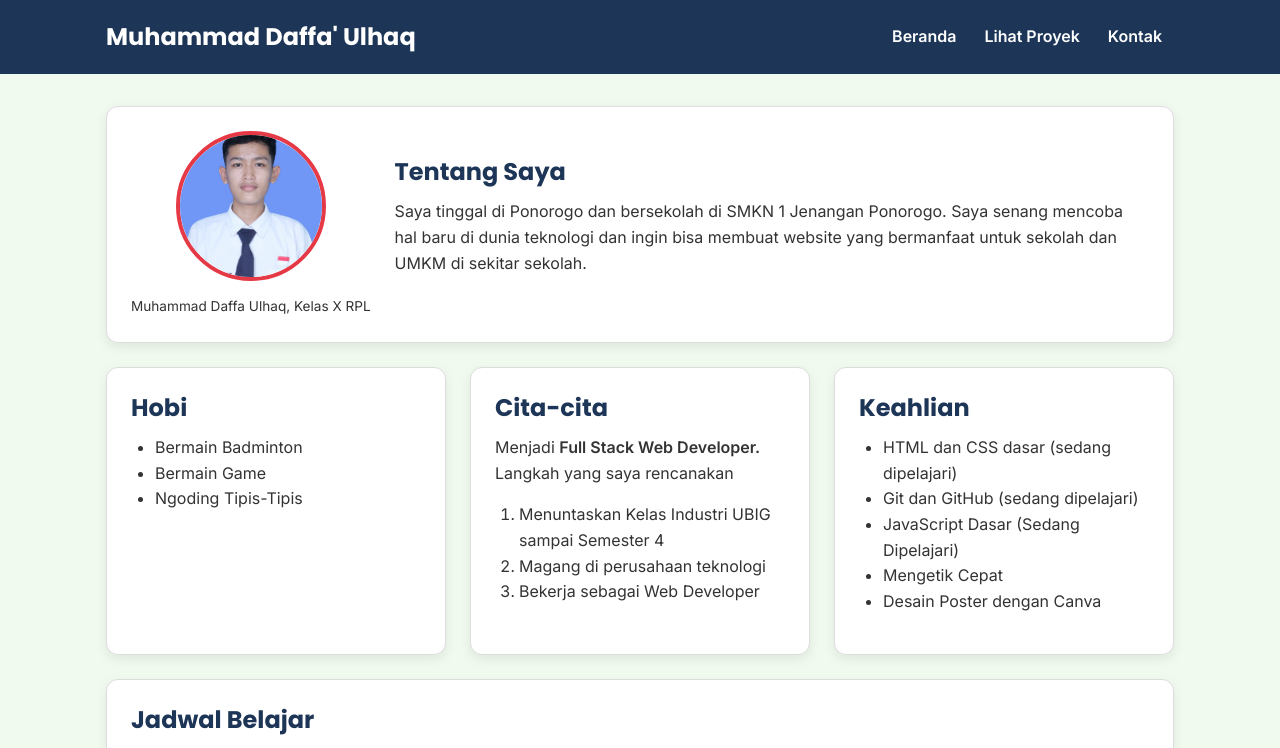
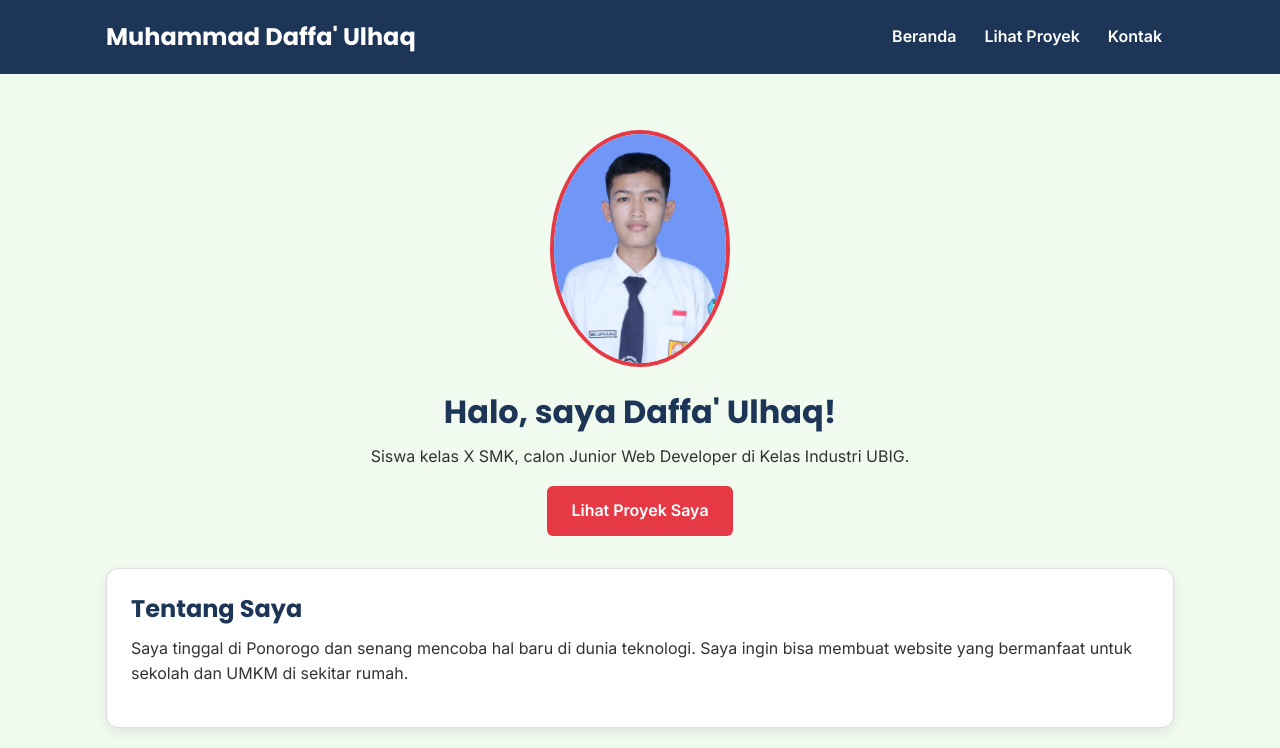
Before and after one commit to ulhaq-boop/Portofolio, a plain HTML site: page latihan/w5/index.html in a window 1280 px wide. Shown: the top 748 px of the page. Drawn offline with Linux system fonts and the light colour scheme.

Commit message:
feat:memperbaiki

```diff
--- a/css/style.css
+++ b/css/style.css
@@ -1,3 +1,4 @@
+/* Gaya portofolio Andi Pratama   Palet: #1D3557 (utama), #E63946 (aksen), #F1FAEE (latar)   Huruf: Poppins (judul), Inter (isi)   Tata letak: mobile first, titik ubah 768px (tablet) dan 1024px (laptop) */
 /* 1. Reset */
 * {
     box-sizing: border-box;
@@ -9,7 +10,8 @@ img {
     height: auto;
 }
 
-/* 2. Dasar halaman */
+
+/* 2. Dasar halaman: warna dan huruf */
 body {
     font-family: "Inter", Arial, sans-serif;
     font-size: 1rem;
@@ -18,7 +20,9 @@ body {
     background-color: #F1FAEE;
 }
 
-h1, h2, h3 {
+h1,
+h2,
+h3 {
     font-family: "Poppins", Arial, sans-serif;
     color: #1D3557;
     line-height: 1.3;
@@ -28,21 +32,18 @@ h2 {
     margin-bottom: 0.75rem;
 }
 
-p, ul, ol {
+p,
+ul,
+ol {
     margin-bottom: 1rem;
-}
-
-ul, ol {
-    padding-left: 1.5rem;
 }
 
 a {
     color: #E63946;
 }
 
-/* 3. Container, Header, dan Navbar */
+/* 3. Wadah, header, dan menu */
 .container {
-    width: 100%;
     max-width: 1100px;
     margin: 0 auto;
     padding: 0 1rem;
@@ -69,7 +70,6 @@ header h1 {
 
 nav ul {
     display: flex;
-    flex-wrap: wrap;
     gap: 0.25rem;
     padding: 0;
     margin: 0;
@@ -85,52 +85,48 @@ nav a {
     text-decoration: none;
 }
 
-/* 4. Isi Utama */
+/* 4. Isi utama, hero, dan kartu */
 main {
     padding: 1.5rem 0;
 }
 
-/* 5. Kartu */
+.hero {
+    display: flex;
+    flex-direction: column;
+    align-items: center;
+    gap: 1.5rem;
+    padding: 1rem 0 2rem;
+    text-align: center;
+}
+
+.hero img {
+    border: 4px solid #E63946;
+    border-radius: 50%;
+}
+
+.hero h2 {
+    font-size: 2rem;
+}
+
+.tombol {
+    display: inline-block;
+    padding: 0.75rem 1.5rem;
+    border-radius: 6px;
+    background-color: #E63946;
+    color: #FFFFFF;
+    font-weight: 600;
+    text-decoration: none;
+}
+
 .kartu {
-    width: 100%;
     background-color: #FFFFFF;
-    padding: 1.5rem;
+    padding: 1rem;
     margin-bottom: 1.5rem;
     border: 1px solid #DDDDDD;
     border-radius: 12px;
     box-shadow: 0 4px 12px rgba(0, 0, 0, 0.08);
 }
 
-/* 6. Tentang Saya */
-.tentang {
-    display: flex;
-    flex-direction: column;
-    align-items: center;
-    gap: 1.5rem;
-}
-
-.tentang figure {
-    text-align: center;
-}
-
-.tentang img {
-    width: 150px;
-    height: 150px;
-    object-fit: cover;
-    border: 4px solid #E63946;
-    border-radius: 50%;
-}
-
-.tentang figcaption {
-    font-size: 0.85rem;
-    margin-top: 0.5rem;
-}
-
-.isi-tentang {
-    flex: 1;
-}
-
-/* 7. Hobi, Cita-cita, dan Keahlian */
 .daftar-kartu {
     display: flex;
     flex-wrap: wrap;
@@ -143,11 +139,14 @@ main {
     margin-bottom: 0;
 }
 
-/* 8. Tabel Kegiatan Belajar */
+article img {
+    border-radius: 8px;
+    border: 1px solid #DDDDDD;
+}
+
+/* 5. Tabel */
 table {
-    width: 100%;
     border-collapse: collapse;
-    margin-top: 1rem;
 }
 
 caption {
@@ -156,9 +155,10 @@ caption {
     margin-bottom: 0.5rem;
 }
 
-th, td {
+th,
+td {
     border: 1px solid #CCCCCC;
-    padding: 0.75rem;
+    padding: 0.5rem 0.75rem;
     text-align: left;
 }
 
@@ -167,7 +167,84 @@ th {
     color: #FFFFFF;
 }
 
-/* 9. Kontak dan Footer */
+
+
+/* 7. Footer */
+footer {
+    background-color: #1D3557;
+    color: #F1FAEE;
+    text-align: center;
+
+    padding: 1.5rem;
+}
+
+footer p {
+    margin-bottom: 0.25rem;
+}
+
+footer a {
+    color: #FFFFFF;
+}
+
+/* 6. Form */
+label {
+    font-weight: 600;
+}
+
+input,
+select,
+textarea {
+    width: 100%;
+    max-width: 22rem;
+    padding: 0.6rem;
+    margin-top: 0.25rem;
+    border: 1px solid #CCCCCC;
+    border-radius: 6px;
+    font-family: inherit;
+    font-size: 1rem;
+}
+
+button {
+    padding: 0.75rem 1.5rem;
+    border: none;
+    border-radius: 6px;
+    background-color: #E63946;
+    color: #FFFFFF;
+    font-family: inherit;
+    font-size: 1rem;
+    font-weight: 600;
+    cursor: pointer;
+}
+
+/* 8. Tablet: lebar layar 768px ke atas */
+@media (min-width: 768px) {
+    .hero {
+        flex-direction: row;
+        padding: 2rem 0 3rem;
+        text-align: left;
+    }
+
+    .kartu {
+        padding: 1.5rem;
+    }
+}
+
+/* 9. Laptop: lebar layar 1024px ke atas */
+@media (min-width: 1024px) {
+    main {
+        padding: 2.5rem 0;
+    }
+
+    .hero {
+        gap: 3rem;
+    }
+}
+
+.hero h2 {
+    font-size: 2.75rem;
+}
+
+/* 10. Kontak dan Footer */
 #kontak {
     width: 100%;
 }
@@ -206,28 +283,6 @@ footer a:hover,
     color: #E63946;
 }
 
-/* 10. Tablet: 768px ke atas */
-@media (min-width: 768px) {
-    .tentang {
-        flex-direction: row;
-        text-align: left;
-    }
-
-    .kartu {
-        padding: 1.5rem;
-    }
-}
-
-/* 11. Laptop: 1024px ke atas */
-@media (min-width: 1024px) {
-    main {
-        padding: 2rem 0;
-    }
-
-    .daftar-kartu .kartu {
-        flex: 1 1 0;
-    }
-}
 
 /* 12. HP: di bawah 600px */
 @media (max-width: 600px) {
@@ -248,7 +303,38 @@ footer a:hover,
         font-size: 0.85rem;
     }
 
-    th, td {
+    th,
+    td {
         padding: 0.4rem;
     }
 }
+
+.hero {
+    display: flex;
+    flex-direction: column;
+    align-items: center;
+    gap: 1.5rem;
+    padding: 1rem 0 2rem;
+    text-align: center;
+}
+
+.hero img {
+    border: 4px solid #E63946;
+    border-radius: 50%;
+}
+
+.hero h2 {
+    font-size: 2rem;
+}
+
+.tombol {
+    display: inline-block;
+    padding: 0.75rem 1.5rem;
+    border-radius: 6px;
+    background-color: #E63946;
+    color: #FFFFFF;
+    font-weight: 600;
+    text-decoration: none;
+}
+
+/* Gaya portofolio Andi Pratama   Palet: #1D3557 (utama), #E63946 (aksen), #F1FAEE (latar)   Huruf: Poppins (judul), Inter (isi)   Tata letak: mobile first, titik ubah 768px (tablet) dan 1024px (laptop) */
--- a/latihan/w4/css/style.css
+++ b/latihan/w4/css/style.css
@@ -1,3 +1,4 @@
+/* Gaya portofolio Andi Pratama   Palet: #1D3557 (utama), #E63946 (aksen), #F1FAEE (latar)   Huruf: Poppins (judul), Inter (isi)   Tata letak: mobile first, titik ubah 768px (tablet) dan 1024px (laptop) */
 /* 1. Reset */
 * {
     box-sizing: border-box;
@@ -9,7 +10,8 @@ img {
     height: auto;
 }
 
-/* 2. Dasar halaman */
+
+/* 2. Dasar halaman: warna dan huruf */
 body {
     font-family: "Inter", Arial, sans-serif;
     font-size: 1rem;
@@ -18,7 +20,9 @@ body {
     background-color: #F1FAEE;
 }
 
-h1, h2, h3 {
+h1,
+h2,
+h3 {
     font-family: "Poppins", Arial, sans-serif;
     color: #1D3557;
     line-height: 1.3;
@@ -28,21 +32,18 @@ h2 {
     margin-bottom: 0.75rem;
 }
 
-p, ul, ol {
+p,
+ul,
+ol {
     margin-bottom: 1rem;
-}
-
-ul, ol {
-    padding-left: 1.5rem;
 }
 
 a {
     color: #E63946;
 }
 
-/* 3. Container, Header, dan Navbar */
+/* 3. Wadah, header, dan menu */
 .container {
-    width: 100%;
     max-width: 1100px;
     margin: 0 auto;
     padding: 0 1rem;
@@ -69,7 +70,6 @@ header h1 {
 
 nav ul {
     display: flex;
-    flex-wrap: wrap;
     gap: 0.25rem;
     padding: 0;
     margin: 0;
@@ -85,52 +85,48 @@ nav a {
     text-decoration: none;
 }
 
-/* 4. Isi Utama */
+/* 4. Isi utama, hero, dan kartu */
 main {
     padding: 1.5rem 0;
 }
 
-/* 5. Kartu */
+.hero {
+    display: flex;
+    flex-direction: column;
+    align-items: center;
+    gap: 1.5rem;
+    padding: 1rem 0 2rem;
+    text-align: center;
+}
+
+.hero img {
+    border: 4px solid #E63946;
+    border-radius: 50%;
+}
+
+.hero h2 {
+    font-size: 2rem;
+}
+
+.tombol {
+    display: inline-block;
+    padding: 0.75rem 1.5rem;
+    border-radius: 6px;
+    background-color: #E63946;
+    color: #FFFFFF;
+    font-weight: 600;
+    text-decoration: none;
+}
+
 .kartu {
-    width: 100%;
     background-color: #FFFFFF;
-    padding: 1.5rem;
+    padding: 1rem;
     margin-bottom: 1.5rem;
     border: 1px solid #DDDDDD;
     border-radius: 12px;
     box-shadow: 0 4px 12px rgba(0, 0, 0, 0.08);
 }
 
-/* 6. Tentang Saya */
-.tentang {
-    display: flex;
-    flex-direction: column;
-    align-items: center;
-    gap: 1.5rem;
-}
-
-.tentang figure {
-    text-align: center;
-}
-
-.tentang img {
-    width: 150px;
-    height: 150px;
-    object-fit: cover;
-    border: 4px solid #E63946;
-    border-radius: 50%;
-}
-
-.tentang figcaption {
-    font-size: 0.85rem;
-    margin-top: 0.5rem;
-}
-
-.isi-tentang {
-    flex: 1;
-}
-
-/* 7. Hobi, Cita-cita, dan Keahlian */
 .daftar-kartu {
     display: flex;
     flex-wrap: wrap;
@@ -143,11 +139,14 @@ main {
     margin-bottom: 0;
 }
 
-/* 8. Tabel Kegiatan Belajar */
+article img {
+    border-radius: 8px;
+    border: 1px solid #DDDDDD;
+}
+
+/* 5. Tabel */
 table {
-    width: 100%;
     border-collapse: collapse;
-    margin-top: 1rem;
 }
 
 caption {
@@ -156,9 +155,10 @@ caption {
     margin-bottom: 0.5rem;
 }
 
-th, td {
+th,
+td {
     border: 1px solid #CCCCCC;
-    padding: 0.75rem;
+    padding: 0.5rem 0.75rem;
     text-align: left;
 }
 
@@ -167,7 +167,84 @@ th {
     color: #FFFFFF;
 }
 
-/* 9. Kontak dan Footer */
+
+
+/* 7. Footer */
+footer {
+    background-color: #1D3557;
+    color: #F1FAEE;
+    text-align: center;
+
+    padding: 1.5rem;
+}
+
+footer p {
+    margin-bottom: 0.25rem;
+}
+
+footer a {
+    color: #FFFFFF;
+}
+
+/* 6. Form */
+label {
+    font-weight: 600;
+}
+
+input,
+select,
+textarea {
+    width: 100%;
+    max-width: 22rem;
+    padding: 0.6rem;
+    margin-top: 0.25rem;
+    border: 1px solid #CCCCCC;
+    border-radius: 6px;
+    font-family: inherit;
+    font-size: 1rem;
+}
+
+button {
+    padding: 0.75rem 1.5rem;
+    border: none;
+    border-radius: 6px;
+    background-color: #E63946;
+    color: #FFFFFF;
+    font-family: inherit;
+    font-size: 1rem;
+    font-weight: 600;
+    cursor: pointer;
+}
+
+/* 8. Tablet: lebar layar 768px ke atas */
+@media (min-width: 768px) {
+    .hero {
+        flex-direction: row;
+        padding: 2rem 0 3rem;
+        text-align: left;
+    }
+
+    .kartu {
+        padding: 1.5rem;
+    }
+}
+
+/* 9. Laptop: lebar layar 1024px ke atas */
+@media (min-width: 1024px) {
+    main {
+        padding: 2.5rem 0;
+    }
+
+    .hero {
+        gap: 3rem;
+    }
+}
+
+.hero h2 {
+    font-size: 2.75rem;
+}
+
+/* 10. Kontak dan Footer */
 #kontak {
     width: 100%;
 }
@@ -206,28 +283,6 @@ footer a:hover,
     color: #E63946;
 }
 
-/* 10. Tablet: 768px ke atas */
-@media (min-width: 768px) {
-    .tentang {
-        flex-direction: row;
-        text-align: left;
-    }
-
-    .kartu {
-        padding: 1.5rem;
-    }
-}
-
-/* 11. Laptop: 1024px ke atas */
-@media (min-width: 1024px) {
-    main {
-        padding: 2rem 0;
-    }
-
-    .daftar-kartu .kartu {
-        flex: 1 1 0;
-    }
-}
 
 /* 12. HP: di bawah 600px */
 @media (max-width: 600px) {
@@ -248,7 +303,38 @@ footer a:hover,
         font-size: 0.85rem;
     }
 
-    th, td {
+    th,
+    td {
         padding: 0.4rem;
     }
 }
+
+.hero {
+    display: flex;
+    flex-direction: column;
+    align-items: center;
+    gap: 1.5rem;
+    padding: 1rem 0 2rem;
+    text-align: center;
+}
+
+.hero img {
+    border: 4px solid #E63946;
+    border-radius: 50%;
+}
+
+.hero h2 {
+    font-size: 2rem;
+}
+
+.tombol {
+    display: inline-block;
+    padding: 0.75rem 1.5rem;
+    border-radius: 6px;
+    background-color: #E63946;
+    color: #FFFFFF;
+    font-weight: 600;
+    text-decoration: none;
+}
+
+/* Gaya portofolio Andi Pratama   Palet: #1D3557 (utama), #E63946 (aksen), #F1FAEE (latar)   Huruf: Poppins (judul), Inter (isi)   Tata letak: mobile first, titik ubah 768px (tablet) dan 1024px (laptop) */
--- a/latihan/w5/css/style.css
+++ b/latihan/w5/css/style.css
@@ -1,3 +1,4 @@
+/* Gaya portofolio Andi Pratama   Palet: #1D3557 (utama), #E63946 (aksen), #F1FAEE (latar)   Huruf: Poppins (judul), Inter (isi)   Tata letak: mobile first, titik ubah 768px (tablet) dan 1024px (laptop) */
 /* 1. Reset */
 * {
     box-sizing: border-box;
@@ -9,7 +10,8 @@ img {
     height: auto;
 }
 
-/* 2. Dasar halaman */
+
+/* 2. Dasar halaman: warna dan huruf */
 body {
     font-family: "Inter", Arial, sans-serif;
     font-size: 1rem;
@@ -18,7 +20,9 @@ body {
     background-color: #F1FAEE;
 }
 
-h1, h2, h3 {
+h1,
+h2,
+h3 {
     font-family: "Poppins", Arial, sans-serif;
     color: #1D3557;
     line-height: 1.3;
@@ -28,21 +32,18 @@ h2 {
     margin-bottom: 0.75rem;
 }
 
-p, ul, ol {
+p,
+ul,
+ol {
     margin-bottom: 1rem;
-}
-
-ul, ol {
-    padding-left: 1.5rem;
 }
 
 a {
     color: #E63946;
 }
 
-/* 3. Container, Header, dan Navbar */
+/* 3. Wadah, header, dan menu */
 .container {
-    width: 100%;
     max-width: 1100px;
     margin: 0 auto;
     padding: 0 1rem;
@@ -69,7 +70,6 @@ header h1 {
 
 nav ul {
     display: flex;
-    flex-wrap: wrap;
     gap: 0.25rem;
     padding: 0;
     margin: 0;
@@ -85,52 +85,48 @@ nav a {
     text-decoration: none;
 }
 
-/* 4. Isi Utama */
+/* 4. Isi utama, hero, dan kartu */
 main {
     padding: 1.5rem 0;
 }
 
-/* 5. Kartu */
+.hero {
+    display: flex;
+    flex-direction: column;
+    align-items: center;
+    gap: 1.5rem;
+    padding: 1rem 0 2rem;
+    text-align: center;
+}
+
+.hero img {
+    border: 4px solid #E63946;
+    border-radius: 50%;
+}
+
+.hero h2 {
+    font-size: 2rem;
+}
+
+.tombol {
+    display: inline-block;
+    padding: 0.75rem 1.5rem;
+    border-radius: 6px;
+    background-color: #E63946;
+    color: #FFFFFF;
+    font-weight: 600;
+    text-decoration: none;
+}
+
 .kartu {
-    width: 100%;
     background-color: #FFFFFF;
-    padding: 1.5rem;
+    padding: 1rem;
     margin-bottom: 1.5rem;
     border: 1px solid #DDDDDD;
     border-radius: 12px;
     box-shadow: 0 4px 12px rgba(0, 0, 0, 0.08);
 }
 
-/* 6. Tentang Saya */
-.tentang {
-    display: flex;
-    flex-direction: column;
-    align-items: center;
-    gap: 1.5rem;
-}
-
-.tentang figure {
-    text-align: center;
-}
-
-.tentang img {
-    width: 150px;
-    height: 150px;
-    object-fit: cover;
-    border: 4px solid #E63946;
-    border-radius: 50%;
-}
-
-.tentang figcaption {
-    font-size: 0.85rem;
-    margin-top: 0.5rem;
-}
-
-.isi-tentang {
-    flex: 1;
-}
-
-/* 7. Hobi, Cita-cita, dan Keahlian */
 .daftar-kartu {
     display: flex;
     flex-wrap: wrap;
@@ -143,11 +139,14 @@ main {
     margin-bottom: 0;
 }
 
-/* 8. Tabel Kegiatan Belajar */
+article img {
+    border-radius: 8px;
+    border: 1px solid #DDDDDD;
+}
+
+/* 5. Tabel */
 table {
-    width: 100%;
     border-collapse: collapse;
-    margin-top: 1rem;
 }
 
 caption {
@@ -156,9 +155,10 @@ caption {
     margin-bottom: 0.5rem;
 }
 
-th, td {
+th,
+td {
     border: 1px solid #CCCCCC;
-    padding: 0.75rem;
+    padding: 0.5rem 0.75rem;
     text-align: left;
 }
 
@@ -167,7 +167,84 @@ th {
     color: #FFFFFF;
 }
 
-/* 9. Kontak dan Footer */
+
+
+/* 7. Footer */
+footer {
+    background-color: #1D3557;
+    color: #F1FAEE;
+    text-align: center;
+
+    padding: 1.5rem;
+}
+
+footer p {
+    margin-bottom: 0.25rem;
+}
+
+footer a {
+    color: #FFFFFF;
+}
+
+/* 6. Form */
+label {
+    font-weight: 600;
+}
+
+input,
+select,
+textarea {
+    width: 100%;
+    max-width: 22rem;
+    padding: 0.6rem;
+    margin-top: 0.25rem;
+    border: 1px solid #CCCCCC;
+    border-radius: 6px;
+    font-family: inherit;
+    font-size: 1rem;
+}
+
+button {
+    padding: 0.75rem 1.5rem;
+    border: none;
+    border-radius: 6px;
+    background-color: #E63946;
+    color: #FFFFFF;
+    font-family: inherit;
+    font-size: 1rem;
+    font-weight: 600;
+    cursor: pointer;
+}
+
+/* 8. Tablet: lebar layar 768px ke atas */
+@media (min-width: 768px) {
+    .hero {
+        flex-direction: row;
+        padding: 2rem 0 3rem;
+        text-align: left;
+    }
+
+    .kartu {
+        padding: 1.5rem;
+    }
+}
+
+/* 9. Laptop: lebar layar 1024px ke atas */
+@media (min-width: 1024px) {
+    main {
+        padding: 2.5rem 0;
+    }
+
+    .hero {
+        gap: 3rem;
+    }
+}
+
+.hero h2 {
+    font-size: 2.75rem;
+}
+
+/* 10. Kontak dan Footer */
 #kontak {
     width: 100%;
 }
@@ -206,28 +283,6 @@ footer a:hover,
     color: #E63946;
 }
 
-/* 10. Tablet: 768px ke atas */
-@media (min-width: 768px) {
-    .tentang {
-        flex-direction: row;
-        text-align: left;
-    }
-
-    .kartu {
-        padding: 1.5rem;
-    }
-}
-
-/* 11. Laptop: 1024px ke atas */
-@media (min-width: 1024px) {
-    main {
-        padding: 2rem 0;
-    }
-
-    .daftar-kartu .kartu {
-        flex: 1 1 0;
-    }
-}
 
 /* 12. HP: di bawah 600px */
 @media (max-width: 600px) {
@@ -248,7 +303,38 @@ footer a:hover,
         font-size: 0.85rem;
     }
 
-    th, td {
+    th,
+    td {
         padding: 0.4rem;
     }
 }
+
+.hero {
+    display: flex;
+    flex-direction: column;
+    align-items: center;
+    gap: 1.5rem;
+    padding: 1rem 0 2rem;
+    text-align: center;
+}
+
+.hero img {
+    border: 4px solid #E63946;
+    border-radius: 50%;
+}
+
+.hero h2 {
+    font-size: 2rem;
+}
+
+.tombol {
+    display: inline-block;
+    padding: 0.75rem 1.5rem;
+    border-radius: 6px;
+    background-color: #E63946;
+    color: #FFFFFF;
+    font-weight: 600;
+    text-decoration: none;
+}
+
+/* Gaya portofolio Andi Pratama   Palet: #1D3557 (utama), #E63946 (aksen), #F1FAEE (latar)   Huruf: Poppins (judul), Inter (isi)   Tata letak: mobile first, titik ubah 768px (tablet) dan 1024px (laptop) */
--- a/latihan/w5/index.html
+++ b/latihan/w5/index.html
@@ -39,19 +39,17 @@
     <main>
         <div class="container">
 
-            <section class="kartu tentang">
-                <figure>
-                    <img src="img/Screenshot (8).png" alt="Foto Profil Muhammad Daffa Ulhaq" width="150">
-                    <figcaption>Muhammad Daffa Ulhaq, Kelas X RPL</figcaption>
-                </figure>
-
-                <div class="isi-tentang">
-                    <h2>Tentang Saya</h2>
-
-                    <p>Saya tinggal di Ponorogo dan bersekolah di SMKN 1 Jenangan Ponorogo. Saya senang mencoba hal baru
-                        di dunia teknologi
-                        dan ingin bisa membuat website yang bermanfaat untuk sekolah dan UMKM di sekitar sekolah.</p>
+            <section class="hero"> <img src="img/Screenshot (8).png" alt="Foto profil Muhammad Daffa' Ulhaq" width="180">
+                <div>
+                    <h2>Halo, saya Daffa' Ulhaq!</h2>
+                    <p>Siswa kelas X SMK, calon Junior Web Developer di Kelas Industri UBIG.</p> <a href="proyek.html"
+                        class="tombol">Lihat Proyek Saya</a>
                 </div>
+            </section>
+            <section class="kartu">
+                <h2>Tentang Saya</h2>
+                <p>Saya tinggal di Ponorogo dan senang mencoba hal baru di dunia teknologi. Saya ingin bisa membuat
+                    website yang bermanfaat untuk sekolah dan UMKM di sekitar rumah.</p>
             </section>
 
             <div class="daftar-kartu">
```
Also changed, not shown: latihan/w4/index.html (+11 -10 lines).
